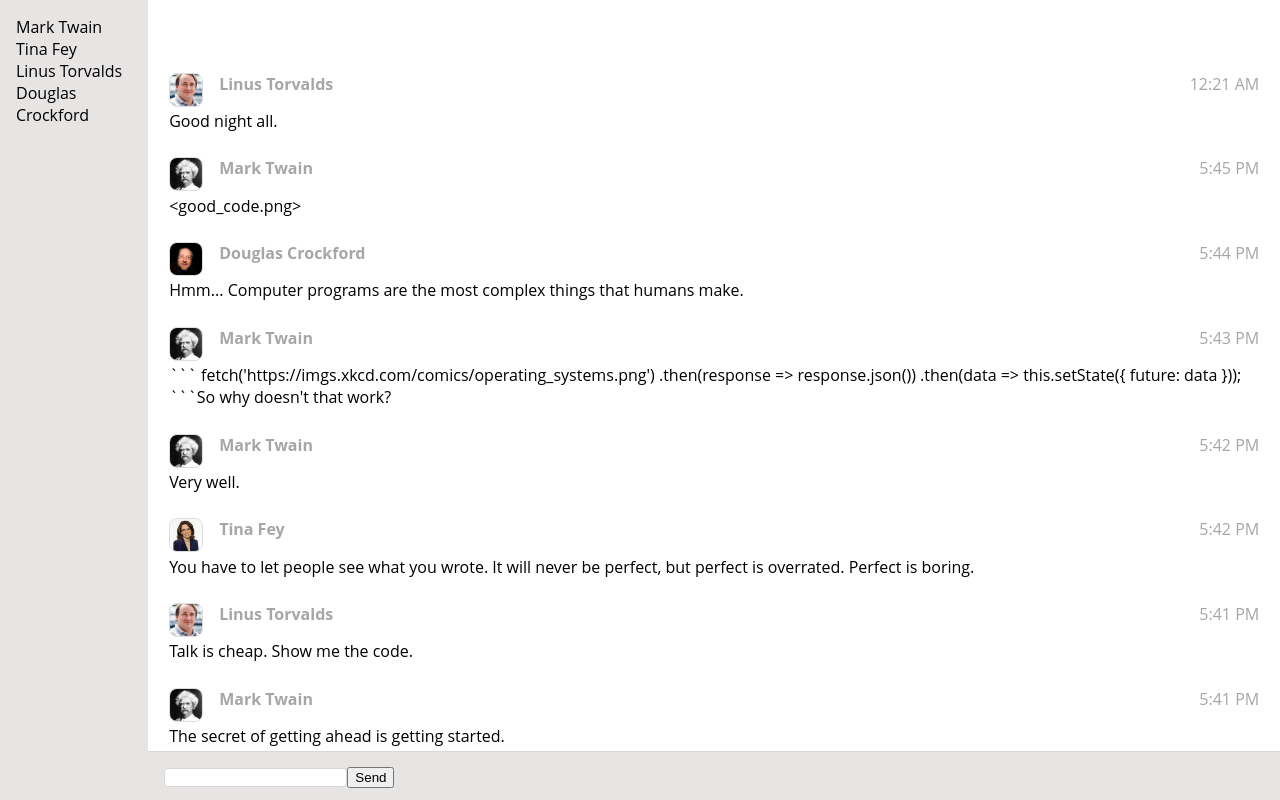
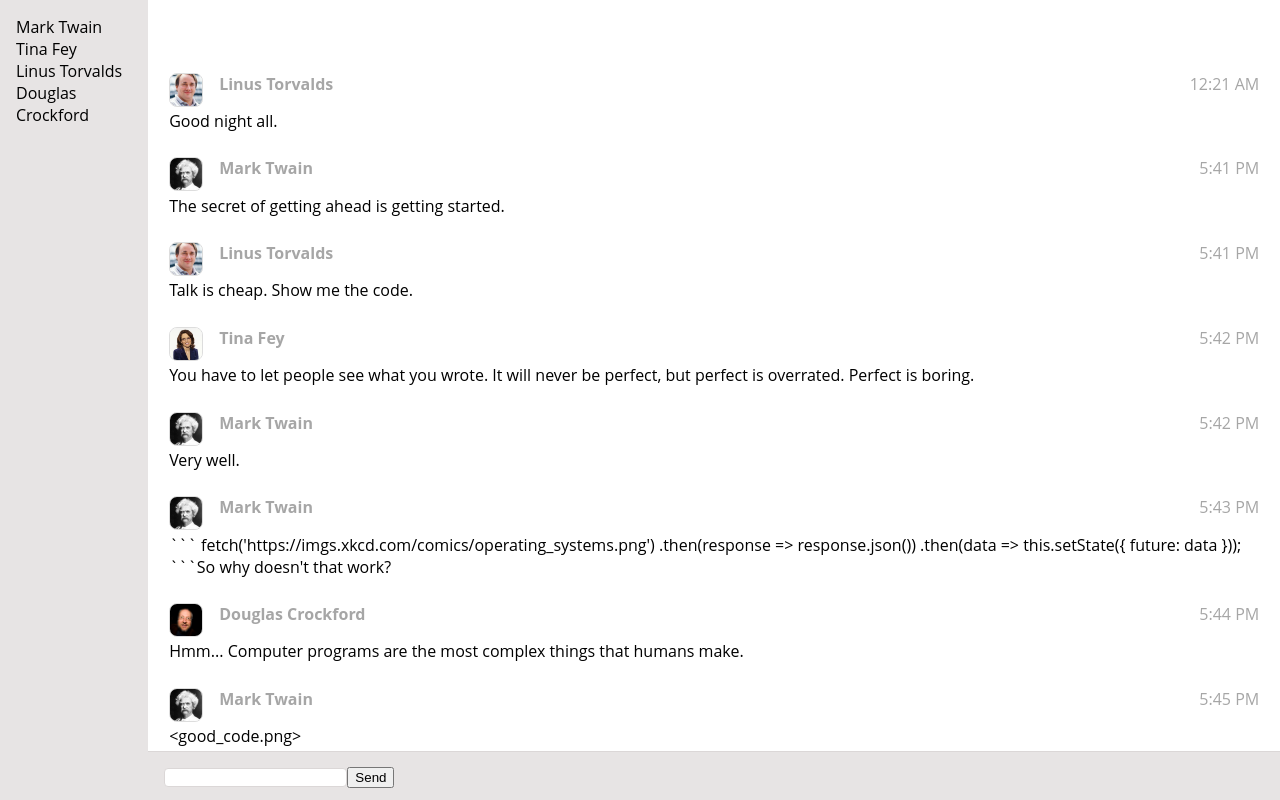
Before and after one commit to thomashamlin/yaca, a React app: page / in a window 1280 px wide. Built offline with nearby package versions, Linux system fonts and the light colour scheme.

Commit message:
Sort by date (newest at bottom)

```diff
--- a/src/MessageList.js
+++ b/src/MessageList.js
@@ -3,7 +3,9 @@ import { Message } from './Message';
 
 
 function byDateAsc(msg1, msg2) {
-  return (msg1.date < msg2.date) ? 1 : -1;
+  const date1 = new Date(msg1.date);
+  const date2 = new Date(msg2.date);
+  return (date1 < date2) ? -1 : 1;
 }
 
 
```
